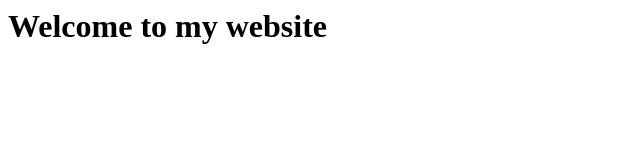
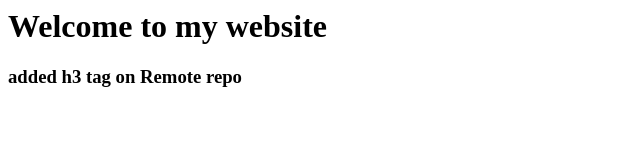
Before and after one commit to arunnn7440/Arunnn7440, a plain HTML site: page index.html in a window 1280 px wide. Shown: the whole page, without its empty margins (0-640 px from the left). Drawn offline with Linux system fonts and the light colour scheme.

Commit message:
Update index.html

```diff
--- a/index.html
+++ b/index.html
@@ -6,5 +6,6 @@
    </head>
   <body>
     <h1>Welcome to my website</h1>
+     <h3>added h3 tag on Remote repo</h3>
   </body>
 </html>
```
